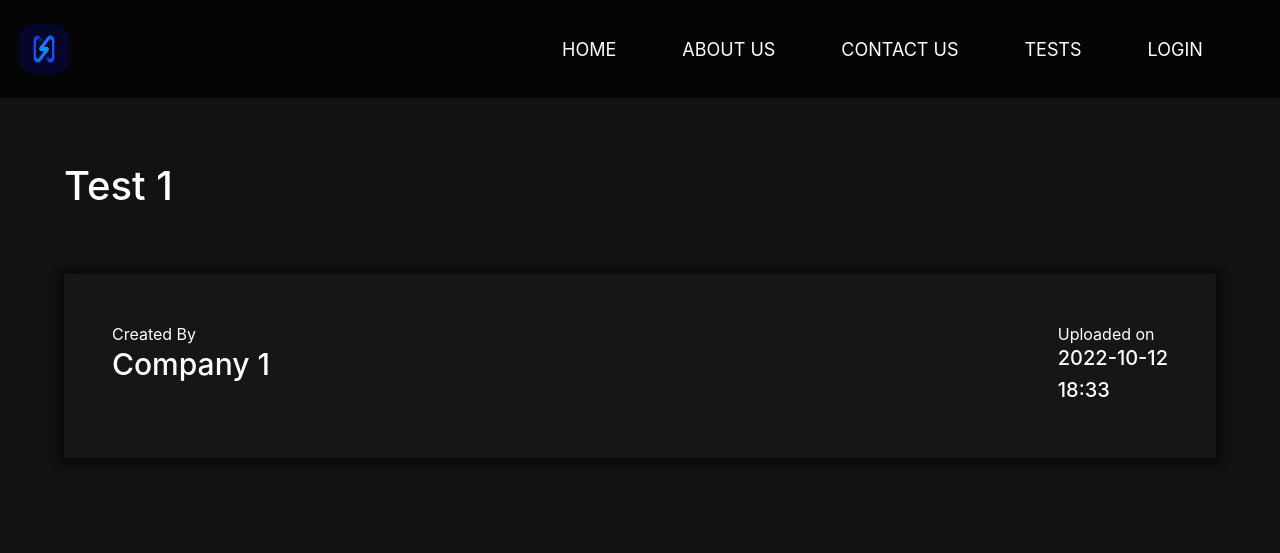
After one commit to shantanavKapse/MinorProject, a Flask app: page /test/1 in a window 1280 px wide. The commit adds this page. Shown: the top 553 px of the page. Run offline with Flask 2, Linux system fonts and the light colour scheme; data comes from the database, SQL or seed files in the repository; some libraries are stand-ins or nearby versions.

Commit message:
test detail page initiated

```diff
--- a/static/css/home.css
+++ b/static/css/home.css
@@ -62,7 +62,7 @@
 .test-list{
     background-color: #181818;
     margin: 3em 0;
-    box-shadow: 0 0 12px 2px #303030;
+    box-shadow: 0 0 12px 2px #060606;
     list-style: none;
     padding: 0.05em 2em;
     border-radius: 5px;
@@ -78,7 +78,7 @@
 }
 
 .test-item:hover{
-    box-shadow: 0 0 10px 2px #404040;
+    box-shadow: 0 0 10px 2px #080808;
     transform: scale(1.02);
 }
 
--- a/static/css/navbar.css
+++ b/static/css/navbar.css
@@ -67,5 +67,5 @@
 }
 
 .active{
-    text-decoration:underline;
+    text-decoration:none;
 }
--- /dev/null
+++ b/static/css/test_detail.css
@@ -0,0 +1,55 @@
+.test-detail-main-container{
+    padding: 4em;
+}
+
+.test-detail-head{
+    margin-bottom: 4em;
+}
+
+.test-detail-head-left{
+    margin-bottom: 2em;
+}
+
+.test-detail-container{
+    padding: 3em;
+    box-shadow: 0 0 10px 5px #090909;
+    background-color: #161616;
+    display: flex;
+}
+
+.test-detail-container-left{
+    flex: 1;
+}
+
+.company-name{
+    font-size: 1.5em;
+    color: white;
+    position: relative;
+}
+
+.test-detail-container>span{
+    font-size: 1.2em;
+}
+
+.company-name:after{
+  content: '';
+  position: absolute;
+  width: 100%;
+  transform: scaleX(0);
+  height: 2px;
+  bottom: 0;
+  left: 0;
+  background-color: white;
+  transform-origin: bottom right;
+  transition: transform 0.25s ease-out;
+}
+
+.company-name:hover:after {
+  transform: scaleX(1);
+  transform-origin: bottom left;
+}
+
+.company-name:hover {
+    color: white;
+    text-decoration: none;
+}
--- a/static/js/navbar.js
+++ b/static/js/navbar.js
@@ -1,4 +1,5 @@
-$("#clickid1,#clickid2,#clickid3,#clickid4,#clickid5").click(function(){
-    $('.active').classList.remove('active');
-    $(this).classList.add('active');
-});
+const title = document.querySelector("title").text;
+
+if (title.trim() == "Home|Nominator"){
+    document.querySelector('#clickid1').querySelector('a').classList.add("active");
+}
--- a/templates/home.html
+++ b/templates/home.html
@@ -20,6 +20,7 @@
 </div>
 <div class="container">
     <h1 class="block-heading">Tests</h1>
+    {% if tests|length > 0 %}
         <ul class="test-list">
             {% for test in tests %}
                 <a class="test-list-anchor" href="/test/{{test.id}}">
@@ -29,14 +30,15 @@
                             <span>{{test.company_name}}</span>
                         </div>
                         <div class="right-test-list">
-                        <span>{{test.Creation_date.strftime('%Y-%m-%d')}}</span>
+                            <span>{{test.creation_date.strftime('%Y-%m-%d')}}</span>
                             <br>
-                        <span>{{test.Creation_date.strftime('%H:%M')}}</span>
+                            <span>{{test.creation_date.strftime('%H:%M')}}</span>
                         </div>
                     </li>
                 </a>
             {% endfor %}
         </ul>
+    {% endif %}
 </div>
 {% endblock %}
 
--- a/templates/navbar.html
+++ b/templates/navbar.html
@@ -5,7 +5,7 @@
 <nav class="navbar sticky-top navbar-expand-lg">
 
   <div id="nav-left">
-    <a class="navbar-brand" href="#">
+    <a class="navbar-brand" href="/">
       <img id="logo" src="{{url_for('static', filename='img/logo.png')}}" width="50" height="50" alt="">
     </a>
   </div>
@@ -13,18 +13,18 @@
   <div id="nav-right">
     <ul class="navbar-nav ml-auto" >
       <li class="nav-item" id="clickid1">
-        <a class="nav-link active" href="#">
+        <a class="nav-link" href="/">
           Home
         </a>
       </li>
       <li class="nav-item" id="clickid2">
         <a class="nav-link" href="#">
-          About
+          About Us
         </a>
       </li>
       <li class="nav-item" id="clickid3">
         <a class="nav-link" href="#" >
-          Contact
+          Contact Us
         </a>
       </li>
       <li class="nav-item" id="clickid4">
--- /dev/null
+++ b/templates/test_detail.html
@@ -0,0 +1,36 @@
+{% extends 'base.html' %}
+
+{% block title %}
+    {{test.name}}
+{% endblock %}
+
+{% block css %}
+    <link rel="stylesheet" href="{{ url_for('static', filename='css/test_detail.css') }}">
+{% endblock %}
+
+{% block body %}
+    <div class="test-detail-main-container">
+        <div class="test-detail-head-left">
+            <div class="test-detail-head">
+                <h1>{{test.name}}</h1>
+            </div>
+            <div class="test-detail-container">
+                <div class="test-detail-container-left">
+                    <span>
+                        Created By
+                    </span>
+                    <h5>
+                        <a class="company-name" href="#">{{test.company_name}}</a>
+                    </h5>
+                </div>
+                <div class="test-detail-container-right">
+                    <span>
+                        Uploaded on
+                    </span>
+                    <h5>{{test.creation_date.strftime('%Y-%m-%d')}}</h5>
+                    <h5>{{test.creation_date.strftime('%H:%M')}}</h5>
+                </div>
+            </div>
+        </div>
+    </div>
+{% endblock %}
--- a/views.py
+++ b/views.py
@@ -5,7 +5,7 @@ from models import Test , Question
 
 @app.route('/')
 def home():
-    test = Test.query.order_by(Test.Creation_date.desc()).limit(5).all()
+    test = Test.query.order_by(Test.creation_date.desc()).limit(5).all()
     return render_template('home.html' , tests = test)
 
 
@@ -15,7 +15,7 @@ def tests():
     return render_template('tests.html', tests=all_tests)
 
 
-@app.route('/tests/<int:id>')
+@app.route('/test/<int:id>')
 def test_detail(id):
-    test = Test.query.filter_by(id=id)
+    test = Test.query.filter_by(id=id).first()
     return render_template('test_detail.html', test=test)
```
Also changed, not shown: models.py (+9 -9 lines), static/js/home.js (deleted, +0 -8 lines), Nominator.db, instance/Nominator.db. Lines whose indentation alone changed are shown as unchanged.
